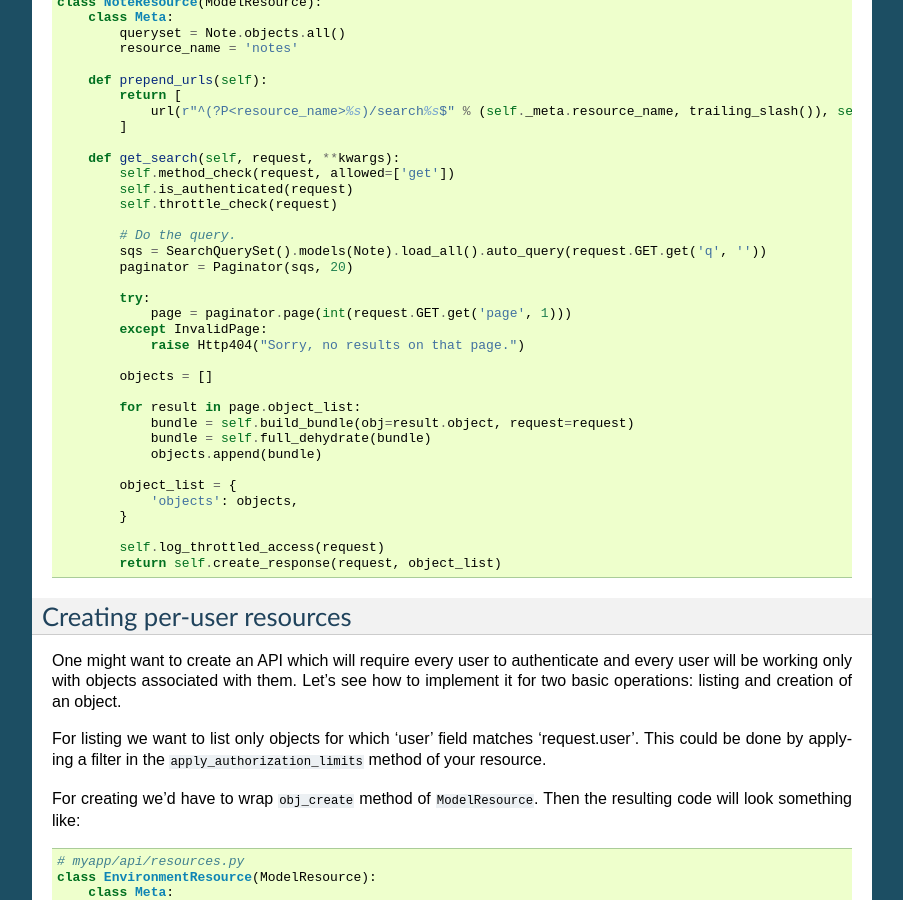
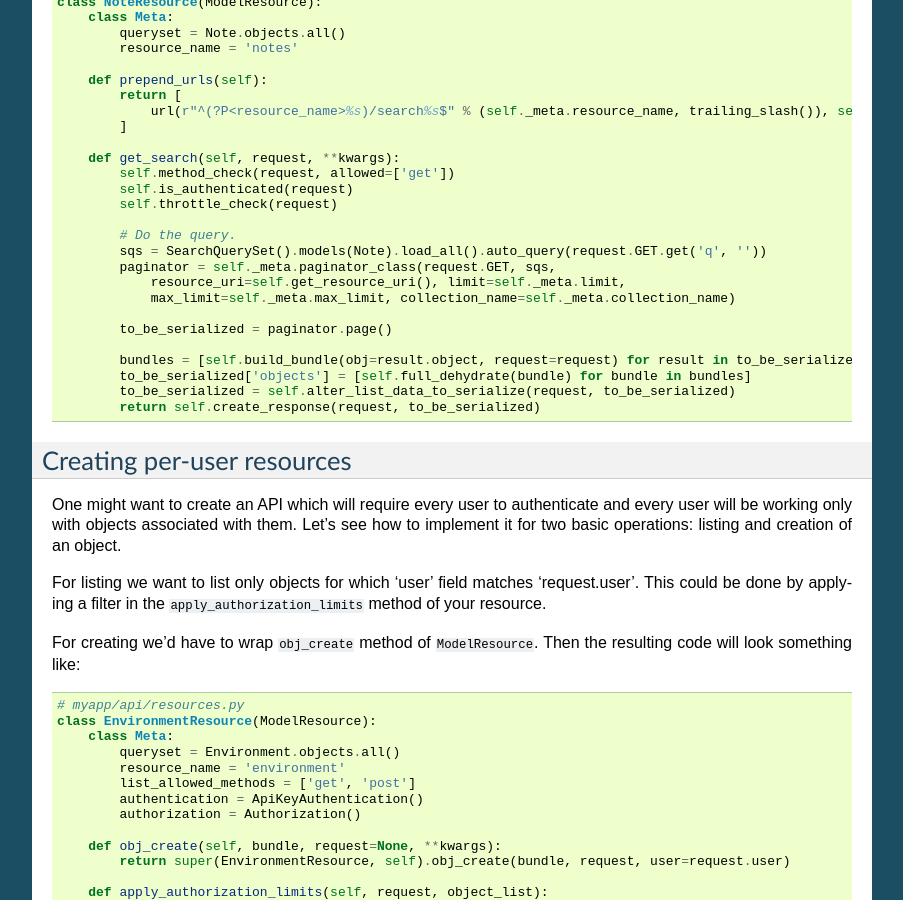
Before and after one commit to django-tastypie/django-tastypie, a Sphinx documentation site: the page built from docs/cookbook.rst, in a window 1280 px wide and 900 px high, scrolled down 2571 px. Shown: the whole window, without its empty margins (198-1101 px from the left). Built offline with Sphinx 7.4.7, drawn with Linux system fonts in a browser that asks for light colours.

Commit message:
Improve cookbook 'Adding Search Functionality'
This change brings the cookbook entry on adding search
functionality in-line with the current approach in `get_list`,
enabling proper use of limit and offset parameters, as well
as giving meta-info in requests.

Fixes #661

```diff
--- a/docs/cookbook.rst
+++ b/docs/cookbook.rst
@@ -177,26 +177,16 @@ at ``/api/v1/notes/search/``::
 
             # Do the query.
             sqs = SearchQuerySet().models(Note).load_all().auto_query(request.GET.get('q', ''))
-            paginator = Paginator(sqs, 20)
+            paginator = self._meta.paginator_class(request.GET, sqs,
+                resource_uri=self.get_resource_uri(), limit=self._meta.limit,
+                max_limit=self._meta.max_limit, collection_name=self._meta.collection_name)
 
-            try:
-                page = paginator.page(int(request.GET.get('page', 1)))
-            except InvalidPage:
-                raise Http404("Sorry, no results on that page.")
+            to_be_serialized = paginator.page()
 
-            objects = []
-
-            for result in page.object_list:
-                bundle = self.build_bundle(obj=result.object, request=request)
-                bundle = self.full_dehydrate(bundle)
-                objects.append(bundle)
-
-            object_list = {
-                'objects': objects,
-            }
-
-            self.log_throttled_access(request)
-            return self.create_response(request, object_list)
+            bundles = [self.build_bundle(obj=result.object, request=request) for result in to_be_serialized['objects']]
+            to_be_serialized['objects'] = [self.full_dehydrate(bundle) for bundle in bundles]
+            to_be_serialized = self.alter_list_data_to_serialize(request, to_be_serialized)
+            return self.create_response(request, to_be_serialized)
 
 .. _Haystack: http://haystacksearch.org/
 
```
